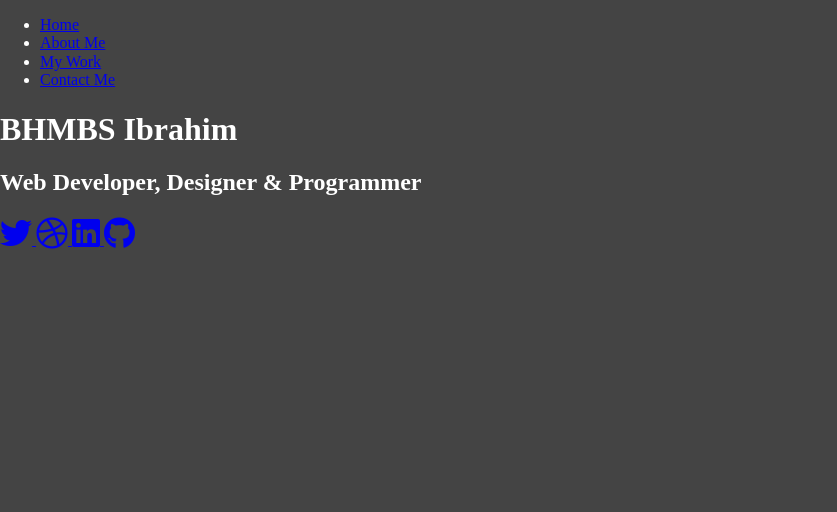
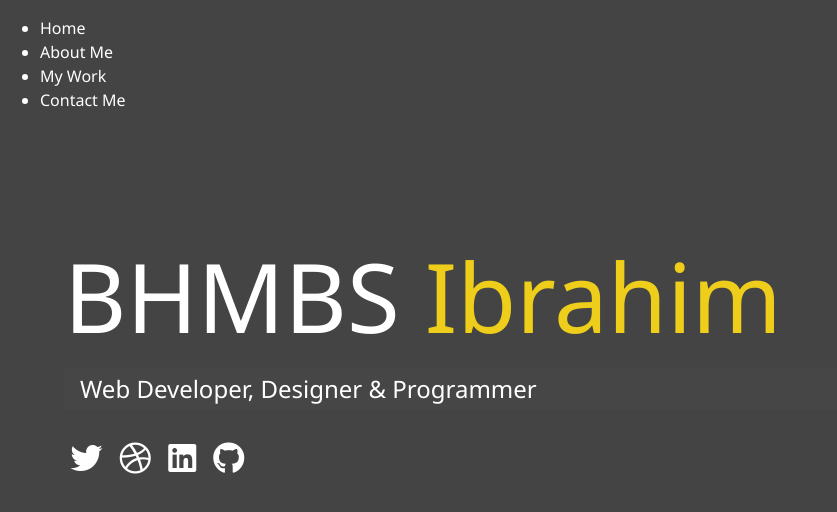
Before and after one commit to barhouum7/BHMBSIbrahim.github.io, a website: page index.html in a window 1280 px wide. Shown: the whole page, without its empty margins (0-837 px from the left). Drawn offline with nearby package versions, Linux system fonts and the light colour scheme; files that its build step writes are made by us from their sources.

Commit message:
Added the sass code

```diff
--- a/scss/main.scss
+++ b/scss/main.scss
@@ -1,6 +1,84 @@
 $primary-color: #444;
+$secondary-color: #eece1a;
+$show-home-image: true;
+$home-image: url(../dist/imgs/tech/CyberpunkAesthetic.gif);
+$background-opacity: 0.9;
+
+
+@mixin easeOut {
+  transition: all 1s ease-out;
+}
+
+* {
+  box-sizing: border-box;
+}
 
 body {
   background: $primary-color;
   color: #fff;
+  height: 100%;
+  margin: 0;
+  font-family: 'Segoe UI', Tahoma, Geneva, Verdana, sans-serif;
+  line-height: 1.5;
 }
+
+// Let's Style The Headings
+
+h1, h2, h3 {
+  margin: 0;
+  font-weight: 400;
+
+  &.lg-heading {
+    font-size: 6rem;
+  }
+  &.sm-heading {
+    margin-bottom: 2rem;
+    padding: 0.2rem 1rem;
+    background: rgba(lighten($primary-color, 2), 0.5);
+  }
+}
+
+a {
+  color: #fff;
+  text-decoration: none;
+}
+
+header {
+  position: fixed;
+  z-index: 2;
+  width: 100%;
+}
+
+.text-secondary {
+  color: $secondary-color;
+  &:hover {
+    color: #fff;
+    transition: all 2s ease-out;
+    cursor: pointer;
+  }
+}
+
+main {
+  padding: 4rem;
+  height: 100%;
+
+  .icons {
+    margin-top: 1rem;
+
+    a {
+      padding: 0.4rem;
+
+      &:hover {
+        color: $secondary-color;
+        @include easeOut();
+      }
+    }
+  }
+
+  &#home {
+    overflow: hidden;
+    h1 {
+      margin-top: 20vh;
+    }
+  }
+}
```
